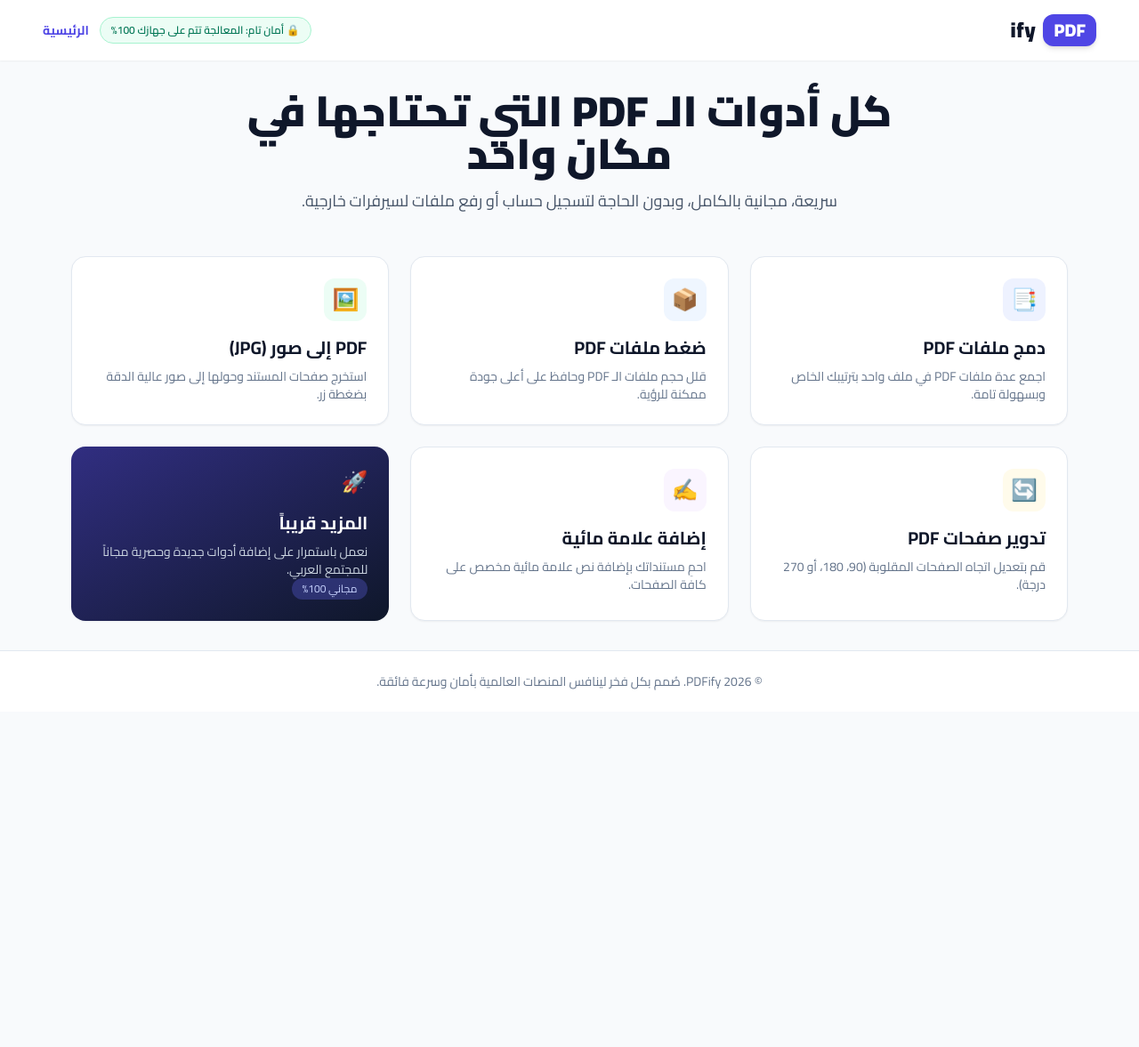
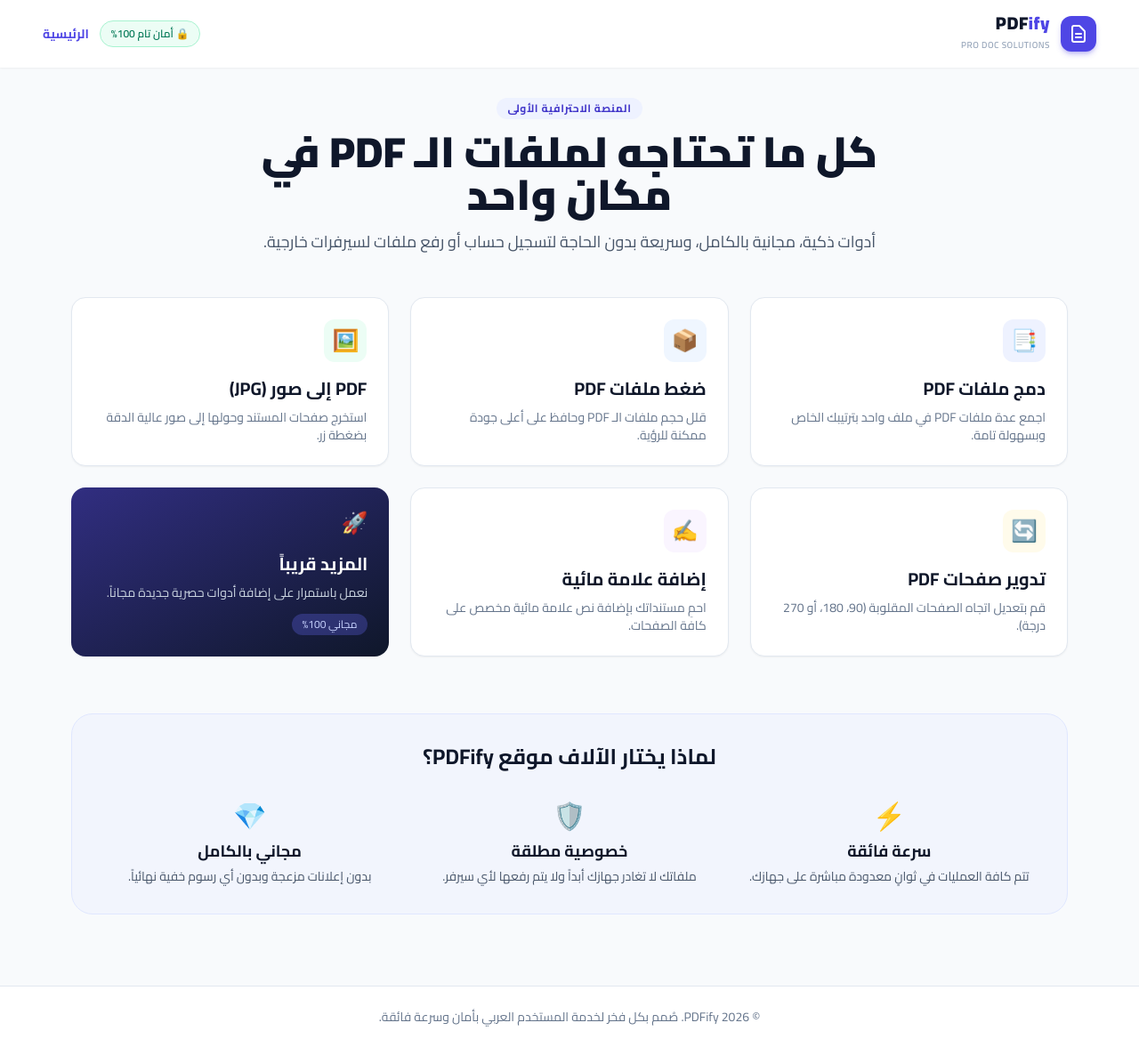
Before and after one commit to hseraed1987-commits/pdf-hub, a plain HTML site: page index.html in a window 1280 px wide. Shown: the whole page at 89% size. Before the commit the page ends 800 px from the top, so only its background shows below. Drawn offline with nearby package versions, Linux system fonts and the light colour scheme.

Commit message:
Enhance SEO and update content in index.html
Updated SEO information, modified titles and descriptions, and improved text clarity throughout the document.

```diff
--- a/index.html
+++ b/index.html
@@ -3,7 +3,15 @@
 <head>
     <meta charset="UTF-8">
     <meta name="viewport" content="width=device-width, initial-scale=1.0">
-    <title>PDFify | المنصة العالمية المتكاملة لإدارة ملفات الـ PDF</title>
+
+    <!-- معلومات SEO لكي يتمكن جوجل من أرشفة الموقع وإظهاره للجمهور -->
+    <title>PDFify | المنصة العربية الأولى لإدارة وتعديل ملفات الـ PDF مجاناً</title>
+    <meta name="description" content="موقع PDFify المجاني يتيح لك دمج، ضغط، تحويل، وتدوير ملفات الـ PDF أونلاين وبسرعة فائقة مع الحفاظ على الخصوصية التامة دون رفع الملفات لسيرفرات خارجية.">
+    <meta name="keywords" content="دمج PDF, ضغط PDF, تحويل PDF إلى صور, تعديل ملفات بي دي إف, PDFify, أدوات PDF مجانية">
+
+    <!-- أيقونة الموقع الاحترافية (Favicon) -->
+    <link rel="icon" type="image/svg+xml" href="https://api.iconify.design/lucide:file-text.svg?color=%234f46e5">
+
     <!-- Tailwind CSS لتصميم عصري واحترافي -->
     <script src="https://cdn.tailwindcss.com"></script>
     <!-- مكتبات المعالجة داخل المتصفح -->
@@ -19,13 +27,20 @@
 
     <!-- الهيدر العلوي -->
     <header class="bg-white shadow-sm py-4 px-6 md:px-12 flex justify-between items-center sticky top-0 z-50">
-        <div class="flex items-center gap-2 cursor-pointer" onclick="showSection('home')">
-            <span class="bg-indigo-600 text-white font-black text-xl px-3 py-1 rounded-xl shadow-md">PDF</span>
-            <h1 class="text-2xl font-black text-slate-900 tracking-wide">ify</h1>
+        <div class="flex items-center gap-3 cursor-pointer" onclick="showSection('home')">
+            <div class="w-10 h-10 bg-indigo-600 rounded-xl flex items-center justify-center text-white shadow-md shadow-indigo-600/30">
+                <svg xmlns="http://www.w3.org/2000/svg" class="h-6 w-6" fill="none" viewBox="0 0 24 24" stroke="currentColor">
+                    <path stroke-linecap="round" stroke-linejoin="round" stroke-width="2" d="M9 12h6m-6 4h6m2 5H7a2 2 0 01-2-2V5a2 2 0 012-2h5.586a1 1 0 01.707.293l5.414 5.414a1 1 0 01.293.707V19a2 2 0 01-2 2z" />
+                </svg>
+            </div>
+            <div>
+                <h1 class="text-xl font-black text-slate-900 tracking-wide leading-none">PDF<span class="text-indigo-600">ify</span></h1>
+                <span class="text-[10px] text-slate-400 font-semibold tracking-wider">PRO DOC SOLUTIONS</span>
+            </div>
         </div>
         <div class="flex items-center gap-3">
             <span class="text-xs bg-emerald-50 text-emerald-700 border border-emerald-200 px-3 py-1.5 rounded-full font-semibold hidden md:inline-block">
-                🔒 أمان تام: المعالجة تتم على جهازك 100%
+                🔒 أمان تام 100%
             </span>
             <button onclick="showSection('home')" class="text-sm font-bold text-indigo-600 hover:text-indigo-800">الرئيسية</button>
         </div>
@@ -37,11 +52,13 @@
         <!-- قسم الرئيسية (قائمة الأدوات) -->
         <div id="homeSection">
             <div class="text-center max-w-3xl mx-auto mb-12">
-                <h2 class="text-3xl md:text-5xl font-black text-slate-900 mb-4">كل أدوات الـ PDF التي تحتاجها في مكان واحد</h2>
-                <p class="text-slate-600 text-lg">سريعة، مجانية بالكامل، وبدون الحاجة لتسجيل حساب أو رفع ملفات لسيرفرات خارجية.</p>
+                <span class="bg-indigo-50 text-indigo-700 text-xs font-bold px-3 py-1 rounded-full uppercase tracking-wider mb-3 inline-block">المنصة الاحترافية الأولى</span>
+                <h2 class="text-3xl md:text-5xl font-black text-slate-900 mb-4">كل ما تحتاجه لملفات الـ PDF في مكان واحد</h2>
+                <p class="text-slate-600 text-lg">أدوات ذكية، مجانية بالكامل، وسريعة بدون الحاجة لتسجيل حساب أو رفع ملفات لسيرفرات خارجية.</p>
             </div>
 
-            <div class="grid grid-cols-1 md:grid-cols-2 lg:grid-cols-3 gap-6">
+            <!-- شبكة الأدوات -->
+            <div class="grid grid-cols-1 md:grid-cols-2 lg:grid-cols-3 gap-6 mb-16">
                 <!-- أداة 1: دمج -->
                 <div onclick="openTool('merge')" class="tool-card bg-white p-6 rounded-2xl shadow-sm border border-slate-200 cursor-pointer transition duration-300 hover:shadow-xl hover:border-indigo-300">
                     <div class="w-12 h-12 bg-indigo-50 text-indigo-600 rounded-xl flex items-center justify-center text-2xl mb-4 font-bold">📑</div>
@@ -82,9 +99,31 @@
                     <div>
                         <div class="text-2xl mb-4">🚀</div>
                         <h3 class="text-xl font-bold mb-2">المزيد قريباً</h3>
-                        <p class="text-slate-300 text-sm">نعمل باستمرار على إضافة أدوات جديدة وحصرية مجاناً للمجتمع العربي.</p>
+                        <p class="text-slate-300 text-sm">نعمل باستمرار على إضافة أدوات حصرية جديدة مجاناً.</p>
                     </div>
                     <span class="text-xs bg-indigo-500/30 text-indigo-200 px-3 py-1 rounded-full w-fit">مجاني 100%</span>
+                </div>
+            </div>
+
+            <!-- قسم مميزات الموقع (لإعطاء طابع احترافي للزوار) -->
+            <div class="bg-indigo-50/50 border border-indigo-100 rounded-3xl p-8 mb-12">
+                <h3 class="text-2xl font-bold text-center text-slate-900 mb-8">لماذا يختار الآلاف موقع PDFify؟</h3>
+                <div class="grid grid-cols-1 md:grid-cols-3 gap-6 text-center">
+                    <div>
+                        <div class="text-3xl mb-2">⚡</div>
+                        <h4 class="font-bold text-lg mb-1">سرعة فائقة</h4>
+                        <p class="text-slate-600 text-sm">تتم كافة العمليات في ثوانٍ معدودة مباشرة على جهازك.</p>
+                    </div>
+                    <div>
+                        <div class="text-3xl mb-2">🛡️</div>
+                        <h4 class="font-bold text-lg mb-1">خصوصية مطلقة</h4>
+                        <p class="text-slate-600 text-sm">ملفاتك لا تغادر جهازك أبداً ولا يتم رفعها لأي سيرفر.</p>
+                    </div>
+                    <div>
+                        <div class="text-3xl mb-2">💎</div>
+                        <h4 class="font-bold text-lg mb-1">مجاني بالكامل</h4>
+                        <p class="text-slate-600 text-sm">بدون إعلانات مزعجة وبدون أي رسوم خفية نهائياً.</p>
+                    </div>
                 </div>
             </div>
         </div>
@@ -98,10 +137,8 @@
             <h3 id="toolTitle" class="text-2xl font-black text-slate-900 mb-2"></h3>
             <p id="toolDesc" class="text-slate-500 text-sm mb-6"></p>
 
-            <!-- عناصر التحكم المتغيرة حسب الأداة -->
-            <div id="toolControls" class="space-y-4 mb-6">
-                <!-- يتم حقن المدخلات برمجياً هنا -->
-            </div>
+            <!-- عناصر التحكم -->
+            <div id="toolControls" class="space-y-4 mb-6"></div>
 
             <div id="actionArea">
                 <button id="processBtn" onclick="executeTool()" class="w-full bg-indigo-600 hover:bg-indigo-700 text-white font-bold py-3.5 px-6 rounded-xl transition shadow-lg shadow-indigo-600/20">
@@ -109,7 +146,6 @@
                 </button>
             </div>
 
-            <!-- شريط وحالة التحميل -->
             <div id="statusArea" class="mt-4 text-center font-semibold text-sm text-indigo-600"></div>
         </div>
 
@@ -117,7 +153,7 @@
 
     <!-- الفوتر -->
     <footer class="bg-white border-t border-slate-200 py-6 text-center text-slate-500 text-sm">
-        <p>© 2026 PDFify. صُمم بكل فخر لينافس المنصات العالمية بأمان وسرعة فائقة.</p>
+        <p>© 2026 PDFify. صُمم بكل فخر لخدمة المستخدم العربي بأمان وسرعة فائقة.</p>
     </footer>
 
     <!-- سكربت التشغيل والمعالجة -->
@@ -234,7 +270,6 @@
                             });
                         }
                     }
-                    // Compress يقوم بإعادة حفظ المستند مع تحسين البنيّة المجردة
                     const resultBytes = await pdfDoc.save();
                     downloadFile(resultBytes, `PDFify-${currentActiveTool}.pdf`, 'application/pdf');
                 }
@@ -243,7 +278,6 @@
                     const file = fileInput.files[0];
                     const arrayBuffer = await file.arrayBuffer();
 
-                    // استخدام PDF.js لتحويل الصفحات إلى صور
                     pdfjsLib.GlobalWorkerOptions.workerSrc = 'https://cdnjs.cloudflare.com/ajax/libs/pdf.js/2.16.105/pdf.worker.min.js';
                     const loadingTask = pdfjsLib.getDocument({ data: arrayBuffer });
                     const pdfDoc = await loadingTask.promise;
@@ -258,10 +292,9 @@
 
                         await page.render({ canvasContext: context, viewport: viewport }).promise;
 
-                        const imageUrl = canvas.toDataURL('image/jpeg');
                         const link = document.createElement('a');
-                        link.href = imageUrl;
-                        link.download = `Page-${i}.jpg`;
+                        link.href = canvas.toDataURL('image/jpeg');
+                        link.download = `PDFify-Page-${i}.jpg`;
                         link.click();
                     }
                 }
```
